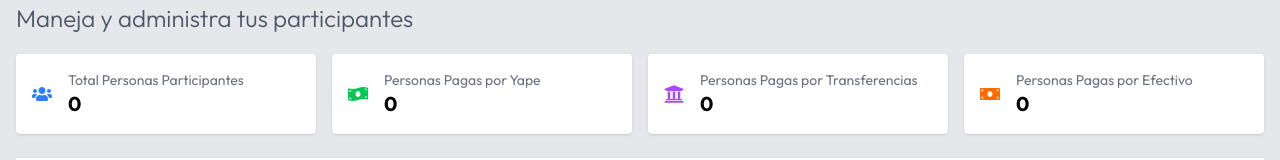
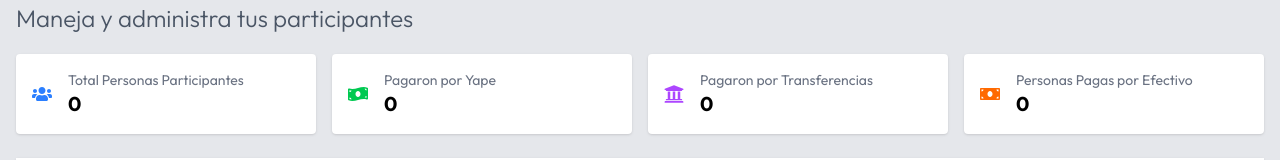
Before and after one commit to codegerstec/ViajesMisioneroFrontend, a React (Vite) app: page /participantes in a window 1280 px wide. Shown: the part 218-378 px from the top of the page. Built offline with nearby package versions, Linux system fonts and the light colour scheme; no server answers.

Commit message:
correcion de filtro en el de partipantes admin

```diff
--- a/src/views/ParticipantesView.tsx
+++ b/src/views/ParticipantesView.tsx
@@ -230,7 +230,7 @@ export default function PanelParticipantes() {
         <div className="bg-white p-4 rounded shadow flex items-center space-x-4">
           <FaMoneyBillWave className="text-green-500 text-xl" />
           <div>
-            <p className="text-gray-500 text-sm">Personas Pagas por Yape</p>
+            <p className="text-gray-500 text-sm">Pagaron por Yape</p>
             <p className="text-xl font-bold">
               {filteredData.filter((p) => p.metodoPago === "Yape").length}
             </p>
@@ -239,9 +239,7 @@ export default function PanelParticipantes() {
         <div className="bg-white p-4 rounded shadow flex items-center space-x-4">
           <FaUniversity className="text-purple-500 text-xl" />
           <div>
-            <p className="text-gray-500 text-sm">
-              Personas Pagas por Transferencias
-            </p>
+            <p className="text-gray-500 text-sm">Pagaron por Transferencias</p>
             <p className="text-xl font-bold">
               {
                 filteredData.filter((p) => p.metodoPago === "Transferencia")
@@ -266,7 +264,7 @@ export default function PanelParticipantes() {
         <div className="flex flex-col md:flex-row justify-between items-center gap-4">
           <input
             type="text"
-            placeholder="Buscar por nombre o DNI..."
+            placeholder="Buscar por nombres, apellidos, email..."
             className="w-full md:w-1/3 px-4 py-2 border border-gray-300 rounded shadow-sm focus:outline-none focus:ring-2 focus:ring-blue-500 transition-all text-black placeholder:text-gray-500 "
             value={search}
             onChange={(e) => setSearch(e.target.value)}
```
